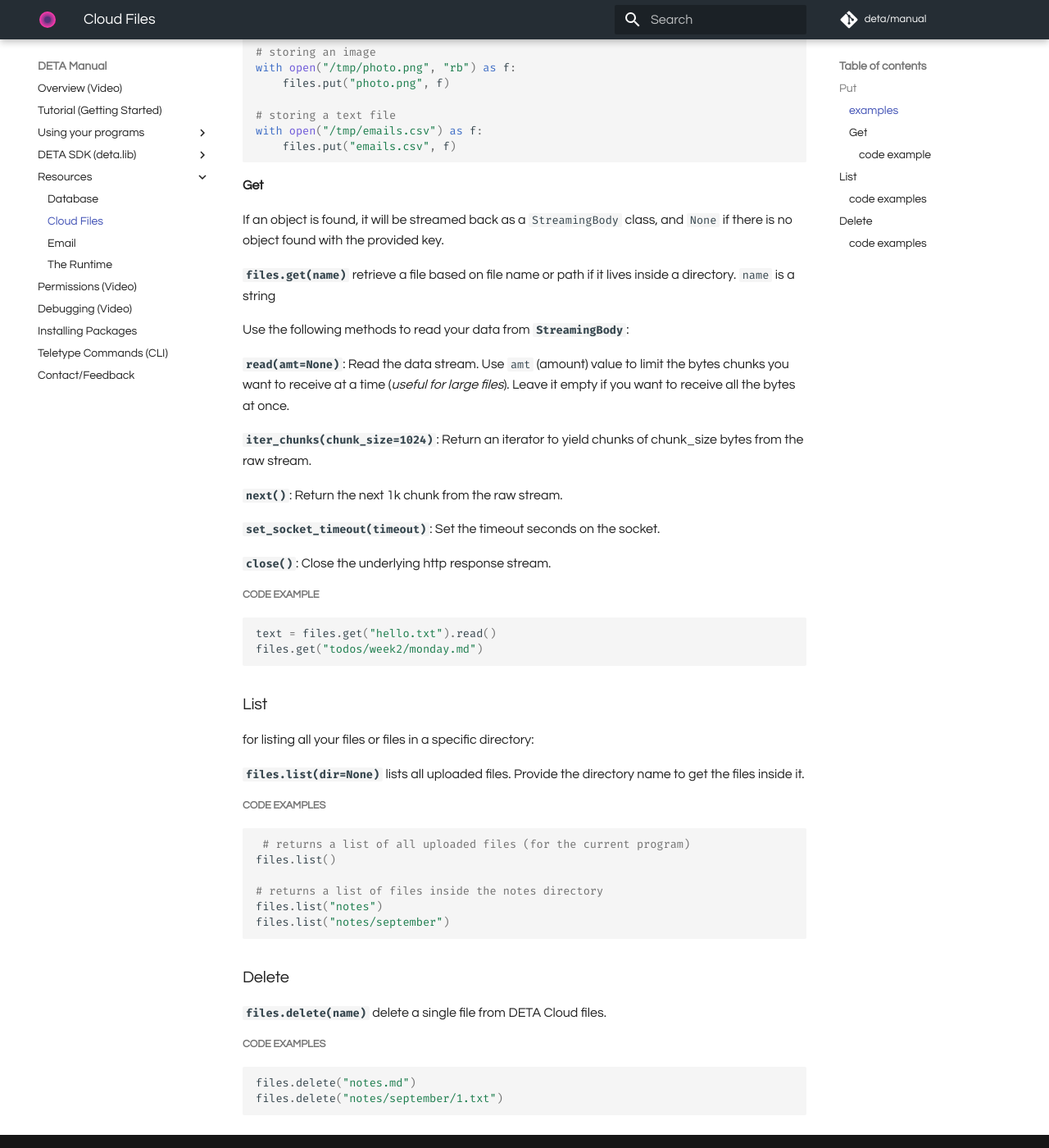
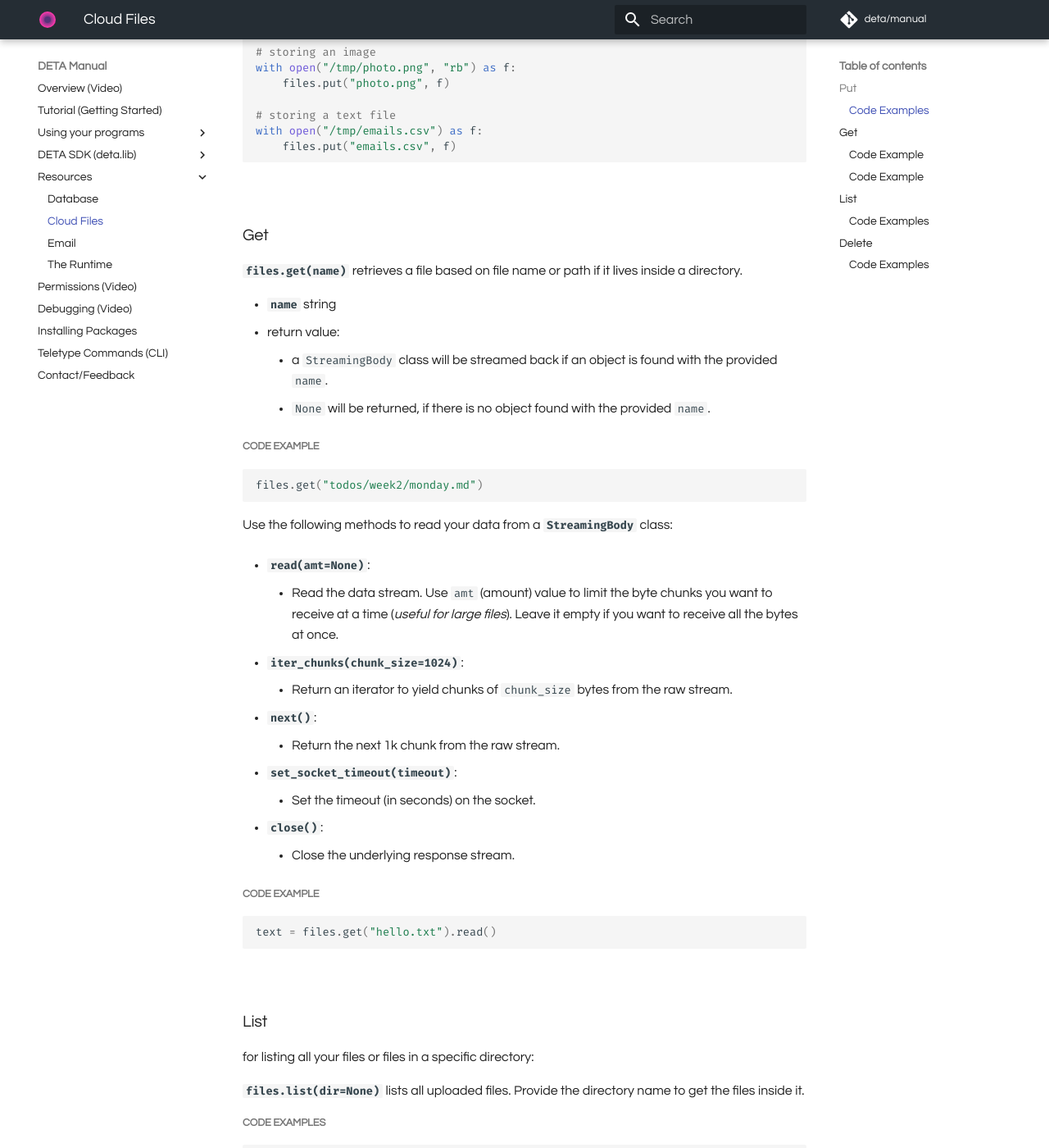
Before and after one commit to fmquaglia/manual, an MkDocs documentation site: the page built from docs/resources/files.md, in a window 1280 px wide and 1400 px high, scrolled down 920 px. Shown: the whole window at 82% size. Built offline with MkDocs 1.6.1 and Material for MkDocs 9.7.7, drawn with Linux system fonts in a browser that asks for light colours; comment, search, counter and statistics services are not loaded; some of the changed text lies outside the part shown.

Commit message:
resources cleanup

````diff
--- a/docs/resources/files.md
+++ b/docs/resources/files.md
@@ -3,25 +3,25 @@
     If there's a method or feature you _really_ need, send us an email.
 
 
-Deta Cloud Files is a fully managed file and object storage service that comes handy when storing files in all sizes.
+Deta Cloud Files is a fully managed file and object storage service that comes in handy when storing files of all sizes.
 
 To use DETA Cloud Files just import the `files` helper from `deta.lib`:
 
 ```python
 from deta.lib import files
 ```
-Then use it
+Then use one of the following four methods below.
 
 ### Put
 
-**`files.put(name, content)`**: store (or update? `fixme`) a text file or binary object.
+**`files.put(name, content)`**: store a text file or binary object.
 
 * **`name`** is the object's name, it must be a string.
-*  **`content`** is the object's content, it can be string, bytes or [file object](https://docs.python.org/3.7/library/io.html) **fixme, i need testing`
+*  **`content`** is the object's content, it can be string, bytes or [file object](https://docs.python.org/3.7/library/io.html).
 
 You can store files in multiple "directories" by prefixing the name of the file with the desired directory name, e.g. `"reports/may.pdf"`.
 
-##### examples
+##### Code Examples
 ```python
 # storing simple text
 files.put('cheese.md', "# Deutscher Käse ist...")
@@ -41,30 +41,48 @@ with open("/tmp/emails.csv") as f:
     files.put("emails.csv", f)
 ```
 
-#### Get
-If an object is found, it will be streamed back as a `StreamingBody` class, and `None` if there is no object found with the provided key.
+<br />
 
-**`files.get(name)`** retrieve a file based on file name or path if it lives inside a directory. `name` is a string
+### Get
 
-Use the following methods to read your data from **`StreamingBody`**:
+**`files.get(name)`** retrieves a file based on file name or path if it lives inside a directory.
 
-**`read(amt=None)`**: Read the data stream. Use `amt` (amount) value to limit the bytes chunks you want to receive at a time (*useful for large files*). Leave it empty if you want to receive all the bytes at once.
+* **`name`** string
+* return value:
+    * a `StreamingBody` class will be streamed back if an object is found with the provided `name`.
+    * `None` will be returned, if there is no object found with the provided `name`.
 
-**`iter_chunks(chunk_size=1024)`**: Return an iterator to yield chunks of chunk_size bytes from the raw stream.
+##### Code Example
 
-**`next()`**: Return the next 1k chunk from the raw stream.
+```python
+files.get("todos/week2/monday.md")
+```
+
+Use the following methods to read your data from a **`StreamingBody`** class:
+
+* **`read(amt=None)`**:
+    * Read the data stream. Use `amt` (amount) value to limit the byte chunks you want to receive at a time (*useful for large files*). Leave it empty if you want to receive all the bytes at once.
+
+* **`iter_chunks(chunk_size=1024)`**:
+    * Return an iterator to yield chunks of `chunk_size` bytes from the raw stream.
+
+* **`next()`**:
+    * Return the next 1k chunk from the raw stream.
 
 
-**`set_socket_timeout(timeout)`**: Set the timeout seconds on the socket.
+* **`set_socket_timeout(timeout)`**:
+    * Set the timeout (in seconds) on the socket.
 
-**`close()`**: Close the underlying http response stream.
+* **`close()`**:
+    * Close the underlying response stream.
 
-##### code example
+##### Code Example
 
 ```python
 text = files.get("hello.txt").read()
-files.get("todos/week2/monday.md")
 ```
+
+<br />
 
 ### List
 
@@ -72,7 +90,7 @@ for listing all your files or files in a specific directory:
 
 **`files.list(dir=None)`** lists all uploaded files. Provide the directory name to get the files inside it.
 
-##### code examples
+##### Code Examples
 
 ```python
  # returns a list of all uploaded files (for the current program)
@@ -83,13 +101,14 @@ files.list("notes")
 files.list("notes/september")
 ```
 
+<br />
 
 ### Delete
 
 
 **`files.delete(name)`** delete a single file from DETA Cloud files.
 
-##### code examples
+##### Code Examples
 
 ```python
 files.delete("notes.md")
````
Also changed, not shown: docs/resources/database.md (+32 -15 lines), docs/resources/email.md (+11 -4 lines).
